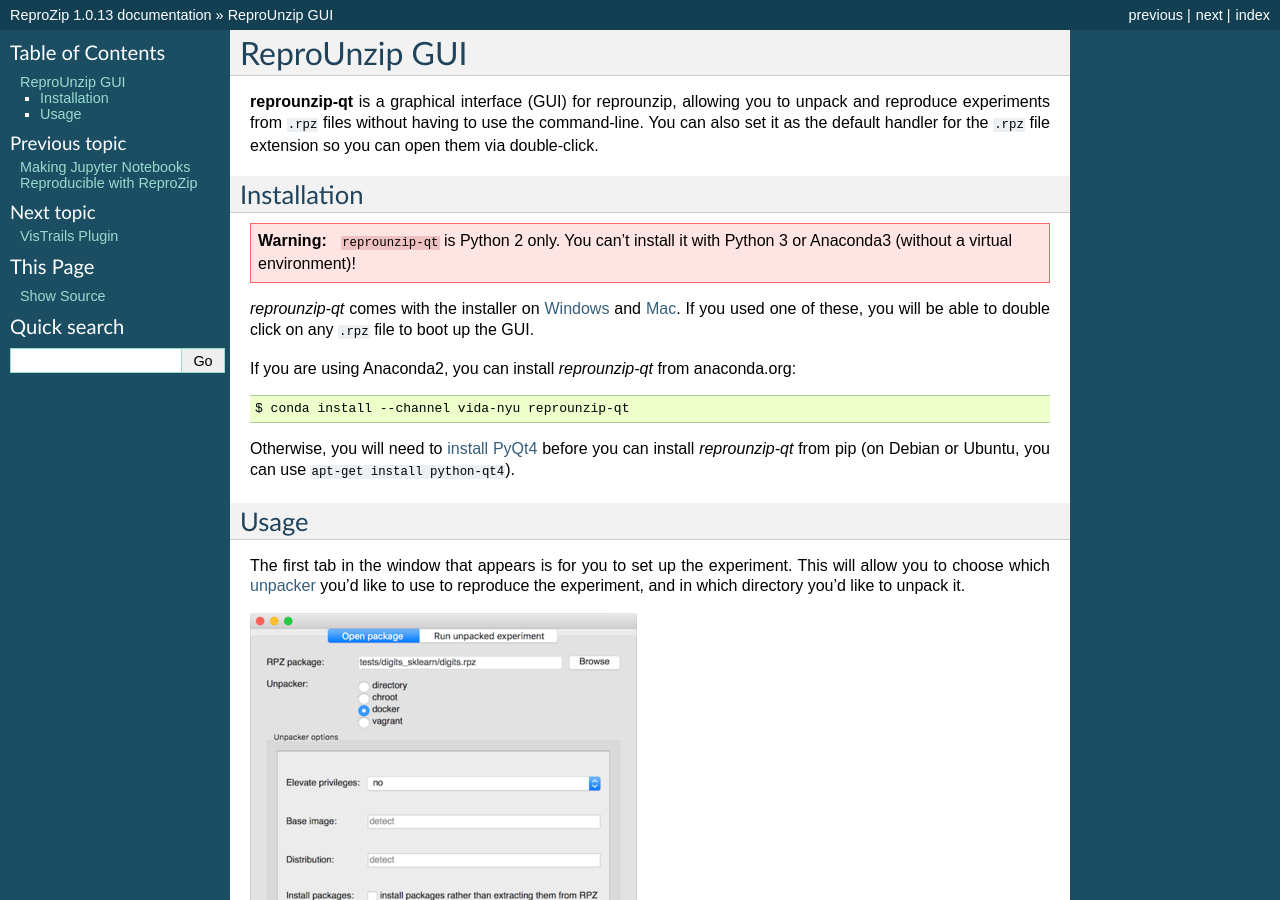
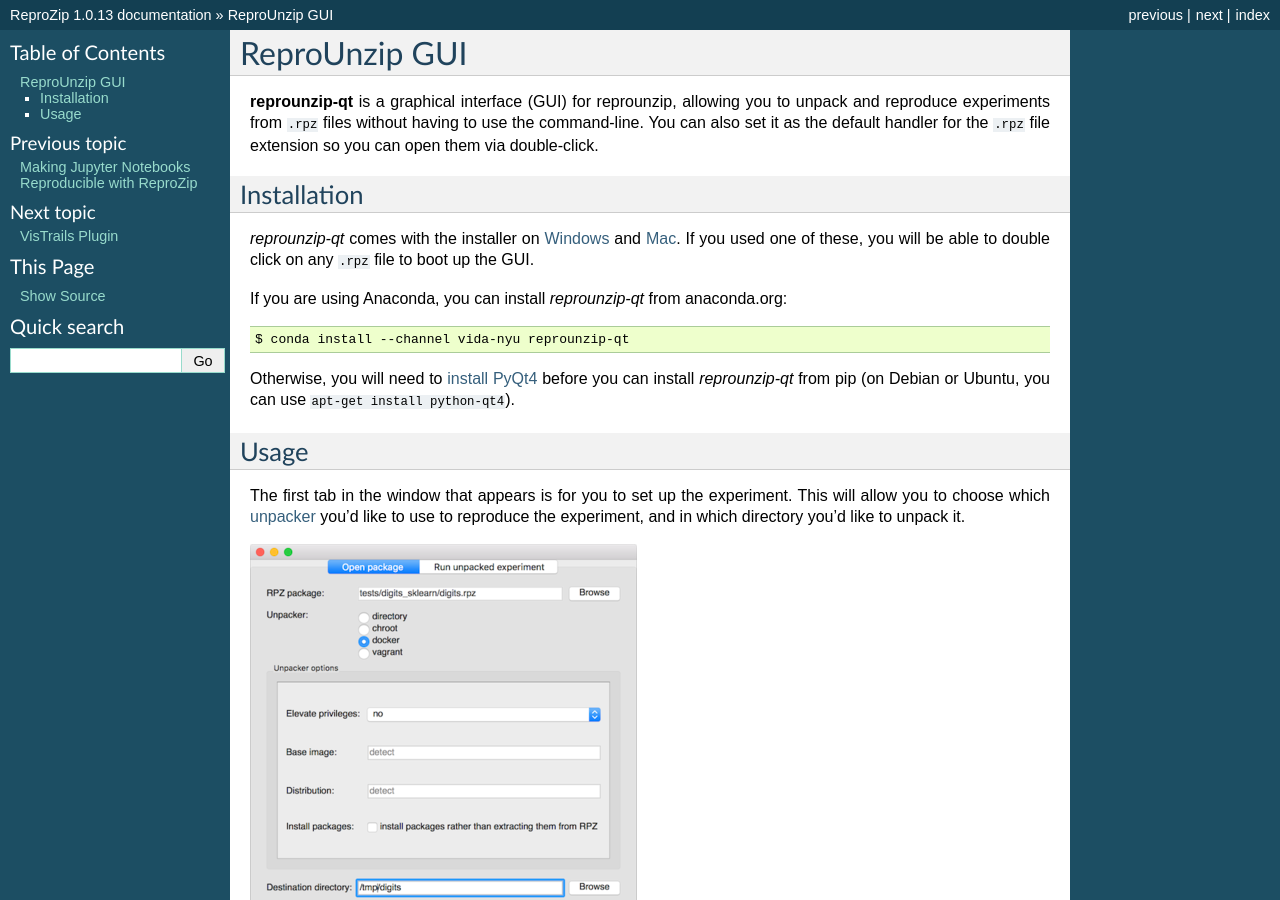
Before and after one commit to VIDA-NYU/reprozip, a Sphinx documentation site: the page built from docs/gui.rst, in a window 1280 px wide and 900 px high. Built offline with Sphinx 7.4.7, drawn with Linux system fonts in a browser that asks for light colours.

Commit message:
DOC: Remove warning about reprounzip-qt and PY3

```diff
--- a/docs/gui.rst
+++ b/docs/gui.rst
@@ -8,18 +8,16 @@
 Installation
 ============
 
-..  warning:: ``reprounzip-qt`` is Python 2 only. You can't install it with Python 3 or Anaconda3 (without a virtual environment)!
-
 *reprounzip-qt* comes with the installer on `Windows <http://reprozip-files.s3-website-us-east-1.amazonaws.com/windows-installer>`_ and `Mac <http://reprozip-files.s3-website-us-east-1.amazonaws.com/mac-installer>`_. If you used one of these, you will be able to double click on any ``.rpz`` file to boot up the GUI.
 
-If you are using Anaconda2, you can install *reprounzip-qt* from anaconda.org::
+If you are using Anaconda, you can install *reprounzip-qt* from anaconda.org::
 
     $ conda install --channel vida-nyu reprounzip-qt
 
 Otherwise, you will need to `install PyQt4 <https://www.riverbankcomputing.com/software/pyqt/download>`__ before you can install *reprounzip-qt* from pip (on Debian or Ubuntu, you can use ``apt-get install python-qt4``).
 
 Usage
-============
+=====
 
 The first tab in the window that appears is for you to set up the experiment. This will allow you to choose which `unpacker <unpacking.html#unpackers>`_ you'd like to use to reproduce the experiment, and in which directory you'd like to unpack it.
 
```
